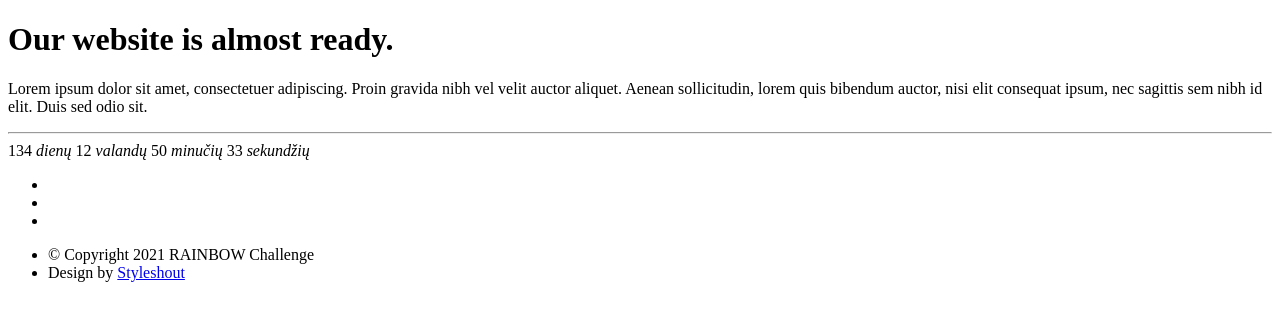
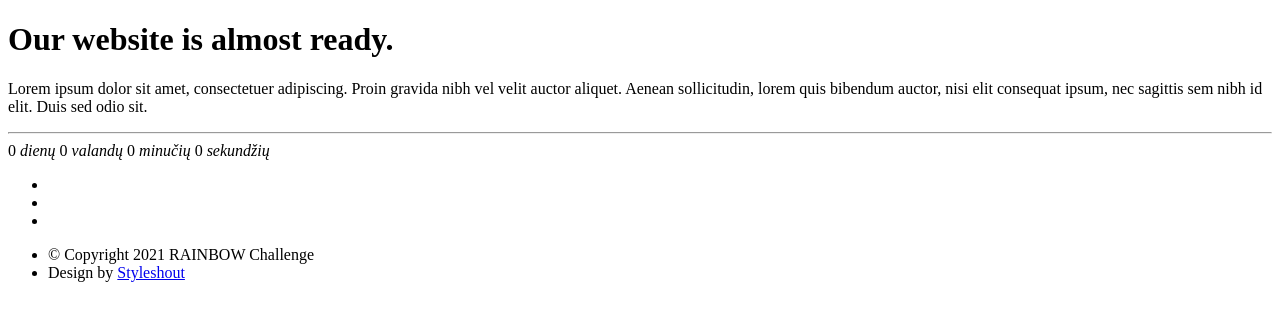
Before and after one commit to karina-klinkeviciute/rainbow-challenge, a Django app: template rainbow/templates/flatpages/index.html in a window 1280 px wide. Shown: the part 26-347 px from the top of the page. Run offline with Django 3.2, Linux system fonts and the light colour scheme; the template is opened without the code that fills it, so the values that code supplies are empty; parts of the project's set-up code (start-up, migrations or seed data) failed here and were passed over; some libraries are stand-ins or nearby versions.

Commit message:
Add files via upload

```diff
--- a/rainbow/templates/flatpages/index.html
+++ b/rainbow/templates/flatpages/index.html
@@ -62,10 +62,10 @@
                <hr>
 
                <div id="counter" class="group">
-                  <span>134 <em>dienų</em></span>
-                  <span>12 <em>valandų</em></span>
-                  <span>50 <em>minučių</em></span>
-                  <span>33 <em>sekundžių</em></span>
+                  <span>0 <em>dienų</em></span>
+                  <span>0 <em>valandų</em></span>
+                  <span>0 <em>minučių</em></span>
+                  <span>0 <em>sekundžių</em></span>
                </div>
 
 
```
